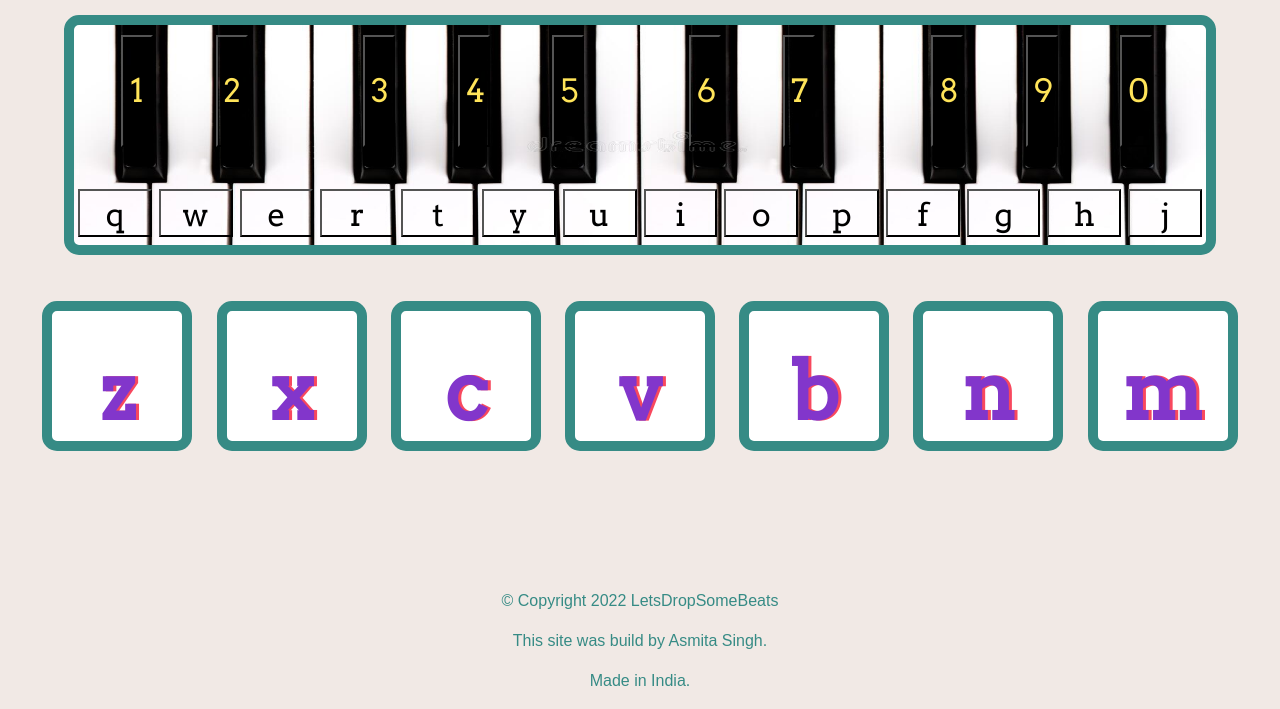
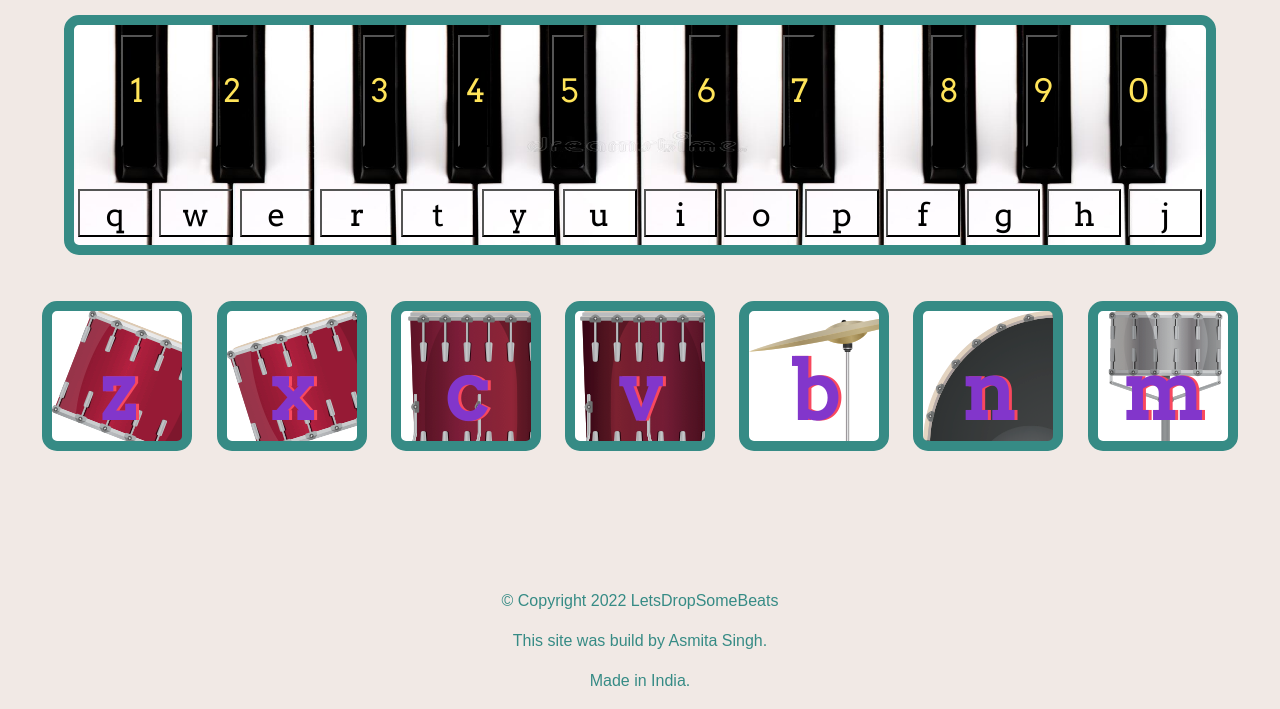
Before and after one commit to Asmi1710/Lets-Drop-Some-Beats, a plain HTML site: page index.html in a window 1280 px wide. Shown: the part 227-936 px from the top of the page. Drawn offline with nearby package versions, Linux system fonts and the light colour scheme.

Commit message:
Update styles.css
changing code as file locations have changed

```diff
--- a/styles.css
+++ b/styles.css
@@ -87,32 +87,32 @@ h1 {
 
 
 /* drum section of the website */
-.a {
-  background: url("tom1.png");
+.z {
+  background: url("images/tom1.png");
 }
 
-.s {
-  background: url("tom2.png");
-}
-
-.d {
-  background: url("tom3.png");
+.x {
+  background: url("images/tom2.png");
 }
 
 .c {
-  background: url("tom4.png");
+  background: url("images/tom3.png");
 }
 
-.j {
-  background: url("crash.png");
+.v {
+  background: url("images/tom4.png");
 }
 
-.k {
-  background: url("kick.png");
+.b {
+  background: url("images/crash.png");
 }
 
-.l {
-  background: url("snare.png");
+.n {
+  background: url("images/kick.png");
+}
+
+.m {
+  background: url("images/snare.png");
 }
 
 .set {
```
